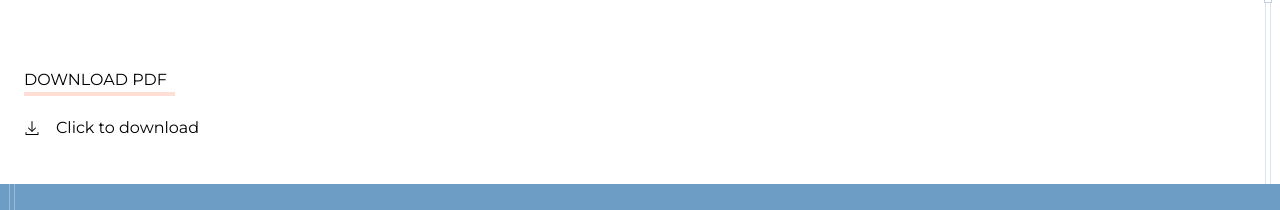
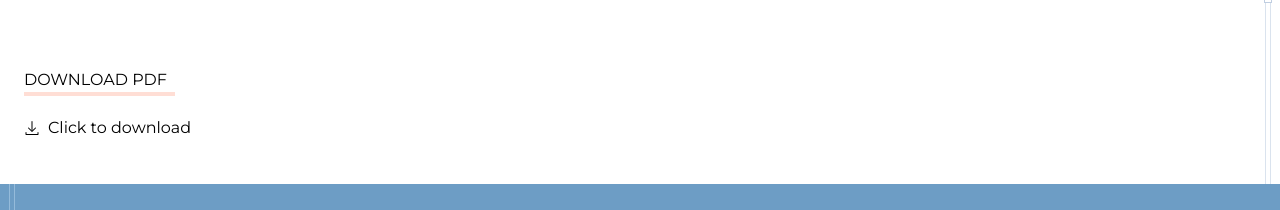
Before and after one commit to wendellavila/portfolio_next, a Next.js app: page /en in a window 1280 px wide. Shown: the part 2540-2750 px from the top of the page. Built offline with nearby package versions, Linux system fonts and the light colour scheme; what tailwindcss-animated would draw is missing.

Commit message:
fix: Icon margin in DownloadCV

```diff
--- a/src/app/[lang]/(cv)/DownloadCV.tsx
+++ b/src/app/[lang]/(cv)/DownloadCV.tsx
@@ -35,7 +35,7 @@ export function DownloadCV(props: ComponentProps) {
             <Iconify
               icon="formkit:download"
               width={16}
-              className="mr-2 font-bold"
+              className="mr-1 font-bold"
             />
             {i18n('clickToDownload')}
           </div>
```
